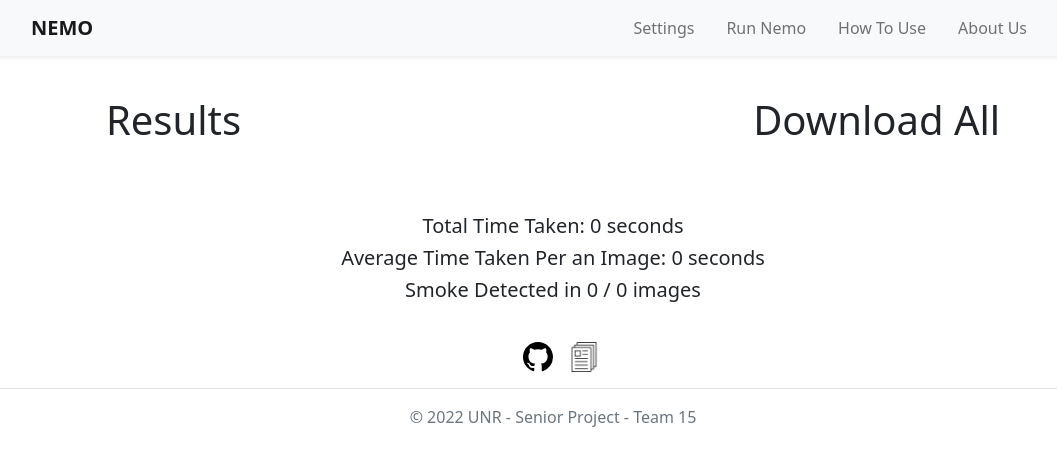
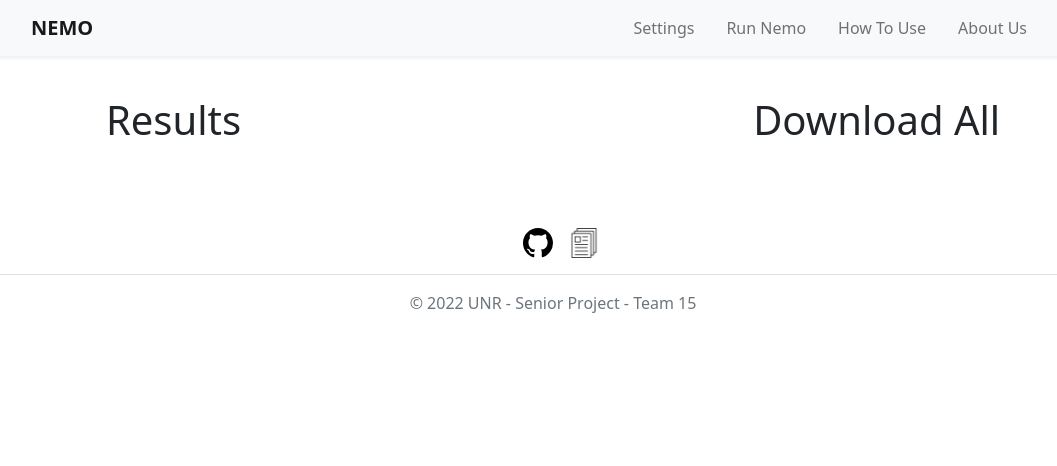
Before and after one commit to Curtis-CS/Nemo-Frontend, a Vue app: page /results in a window 1280 px wide. Shown: the top 466 px of the page, without its empty margins (87-1144 px from the left). Built offline with nearby package versions, Linux system fonts and the light colour scheme.

Commit message:
Curtis Code Simple and Stats Fix V1

```diff
--- a/src/components/Lightbox.vue
+++ b/src/components/Lightbox.vue
@@ -54,11 +54,11 @@
         <p style="text-align: center; font-size: 1.5vw; color: white; cursor: pointer; background-color: gray; padding-top: 1px; margin-left: 38vw; margin-right: 38vw;">{{ imagesNames[index] }}</p>
       </div>
     </div>
-    <div style="padding-top: 2vw; text-align: center;">
-        <h5>Total Time Taken: {{  nemoT }} seconds</h5>
-        <h5>Average Time Taken Per an Image: {{  nemoA }} seconds</h5>
-        <h5>Smoke Detected in {{  nemoD }} / {{ nemoL }} images</h5>
-      </div>
+    <div style="padding-top: 3vw; text-align: center;" v-if="CheckStats()">
+        <p>Total Time Taken: {{  nemoT }} seconds</p>
+        <p>Average Time Taken Per an Image: {{  nemoA }} seconds</p>
+        <p>Smoke Detected in {{  nemoD }} / {{ nemoL }} images</p>
+    </div>
   <!-- </section> -->
 </template>
 
@@ -82,9 +82,19 @@ export default {
     }
   },
   methods: {
+    CheckStats() {
+      console.log(this.nemoT)
+      console.log(this.nemoL)
+      if (this.nemoT === 0)
+      {
+        return false
+      }
+      else
+      {
+        return true
+      }
+    },
     showLightbox(passedIndex) {
-      console.log(this.images)
-      console.log(this.images.length)
       this.visibleLightbox = true
       this.visibleThumbnails = false
       this.index = passedIndex
```
